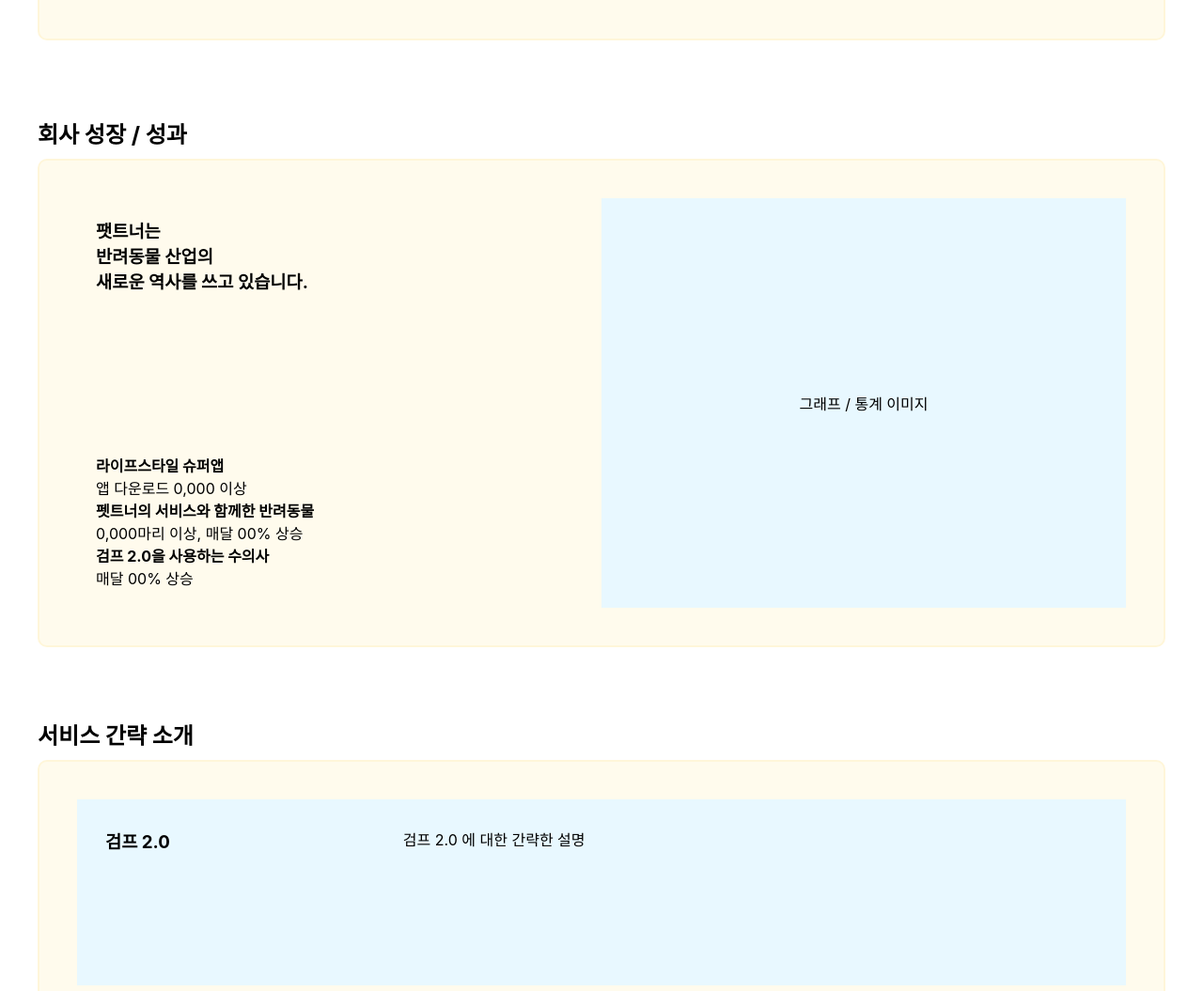
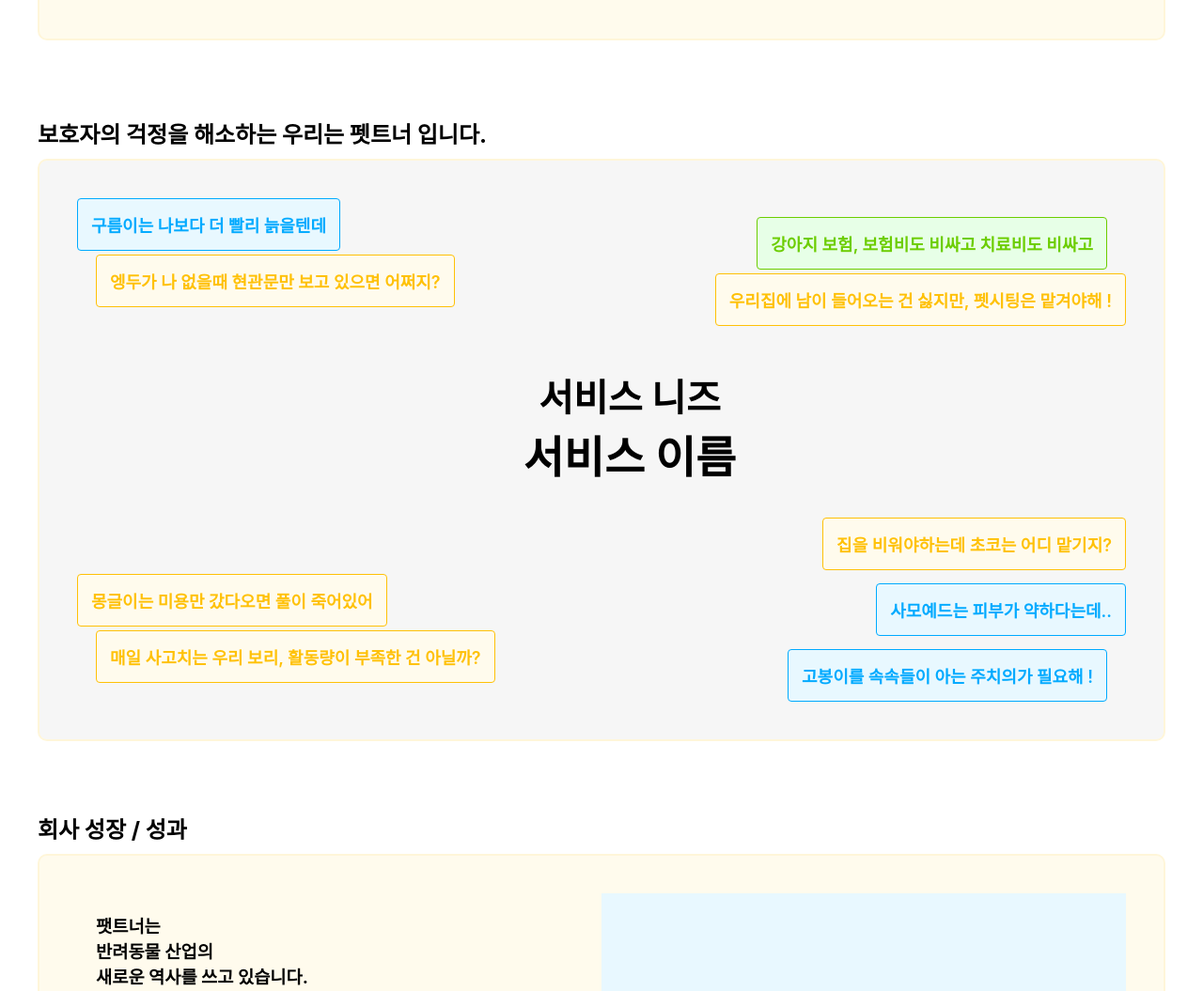
Before and after one commit to gnlwjd231/petnerHomeWireframe, a plain HTML site: page index.html in a window 1280 px wide. Shown: the part 660-1715 px from the top of the page at 94% size. Drawn offline with Linux system fonts and the light colour scheme; a web font is replaced by a local one.

Commit message:
Update index.html

```diff
--- a/index.html
+++ b/index.html
@@ -74,18 +74,130 @@
         justify-content: center;
     }
 
+    section.services{
+        height: 700px;
+    }
+
+
     section.services > article{
         gap: 40px;
+        background: #f6f6f6;
     }
 
     section.services > article > div{
-        background:#E8F8FF;
         width: 100%;
-        height: 50%;
-        display: grid;
-        grid-template-columns: 30% 1fr;
+        height: 100%;
         padding: 30px;
+        position: relative;
     }
+
+    section.services > article > div p{
+        position: absolute;
+        padding: 14px;
+        font-size: 18px;
+        font-weight: 600;;
+        z-index: 2;
+    }
+
+    section.services > article > div > p:nth-child(1){
+        top: 0;
+        left: 0;
+        background: #E8F8FF;
+        color: #00AAFF;
+        border: 1px solid #00AAFF;
+        border-radius: 4px;
+    }
+
+    section.services > article > div > p:nth-child(2){
+        top: 60px;
+        left: 20px;
+        color: #FFC107;
+        background: #FFFBED;
+        border: 1px solid #FFC107;
+        border-radius: 4px;
+
+    }
+
+    section.services > article > div > p:nth-child(3){
+        top: 20px;
+        right: 20px;
+        color: #6ccd00;
+        background: #e7ffe7;
+        border: 1px solid #6ccd00;
+        border-radius: 4px;
+    }
+
+    section.services > article > div > p:nth-child(4){
+        bottom: 0px;
+        right: 20px;
+        background: #E8F8FF;
+        color: #00AAFF;
+        border: 1px solid #00AAFF;
+        border-radius: 4px;
+    }
+
+    section.services > article > div > p:nth-child(5){
+        bottom: 20px;
+        left: 20px;
+        color: #FFC107;
+        background: #FFFBED;
+        border: 1px solid #FFC107;
+        border-radius: 4px;
+    }
+
+    section.services > article > div > p:nth-child(6){
+        bottom: 70px;
+        right: 0px;
+        background: #E8F8FF;
+        color: #00AAFF;
+        border: 1px solid #00AAFF;
+        border-radius: 4px;
+    }
+
+    section.services > article > div > p:nth-child(7){
+        left: 0px;
+        bottom: 80px;
+        color: #FFC107;
+        background: #FFFBED;
+        border: 1px solid #FFC107;
+        border-radius: 4px;
+    }
+
+    section.services > article > div > p:nth-child(8){
+        right: 0px;
+        top: 80px;
+        color: #FFC107;
+        background: #FFFBED;
+        border: 1px solid #FFC107;
+        border-radius: 4px;
+    }
+
+    section.services > article > div > p:nth-child(9){
+        right: 0px;
+        bottom: 140px;
+        color: #FFC107;
+        background: #FFFBED;
+        border: 1px solid #FFC107;
+        border-radius: 4px;
+    }
+
+    section.services > article > div > div.main-text{
+        position: absolute;
+        width: 100%;
+        height: 100%;
+        display: flex;
+        align-items: center;
+        justify-content: center;
+        flex-direction: column;
+    }
+
+    section.services > article > div > div.main-text{
+        font-size: 40px;
+        padding-bottom: 110px;
+        z-index: 1;
+    }
+
+
 
     section.news > article{
         gap: 20px;
@@ -145,6 +257,26 @@
                 </h3>
             </article>
         </section>
+        <section class="services">
+            <h2>보호자의 걱정을 해소하는 우리는 펫트너 입니다.</h2>
+            <article>
+                <div>
+                    <p>구름이는 나보다 더 빨리 늙을텐데</p>
+                    <p>엥두가 나 없을때 현관문만 보고 있으면 어쩌지?</p>
+                    <p>강아지 보험, 보험비도 비싸고 치료비도 비싸고</p>
+                    <p>고봉이를 속속들이 아는 주치의가 필요해 !</p>
+                    <p>매일 사고치는 우리 보리, 활동량이 부족한 건 아닐까?</p>
+                    <p>사모예드는 피부가 약하다는데..</p>
+                    <p>몽글이는 미용만 갔다오면 풀이 죽어있어</p>
+                    <p>우리집에 남이 들어오는 건 싫지만, 펫시팅은 맡겨야해 !</p>
+                    <p>집을 비워야하는데 초코는 어디 맡기지?</p>
+                    <div class="main-text">
+                        <h4>서비스 니즈</h4>
+                        <h3>서비스 이름</h3>
+                    </div>
+                </div>
+            </article>
+        </section>
         <section class="increased-buisness">
             <h2>회사 성장 / 성과</h2>
             <article>
@@ -161,19 +293,6 @@
                 </div>
                 <div>
                     그래프 / 통계 이미지
-                </div>
-            </article>
-        </section>
-        <section class="services">
-            <h2>서비스 간략 소개</h2>
-            <article>
-                <div>
-                    <h3>검프 2.0</h3>
-                    <p>검프 2.0 에 대한 간략한 설명</p>
-                </div>
-                <div>
-                    <h3>돌봄 미용</h3>
-                    <p>돌봄 미용 펫트너 앱에 대한 간략한 설명</p>
                 </div>
             </article>
         </section>
@@ -215,3 +334,14 @@
     </footer>
 </body>
 </html>
+
+
+<script>
+
+console.log(document.querySelector("section.services article div"));
+
+document.querySelector("section.services > article > div p").addEventListener("click",function(){
+    console.log(this);
+})
+
+</script>
```
